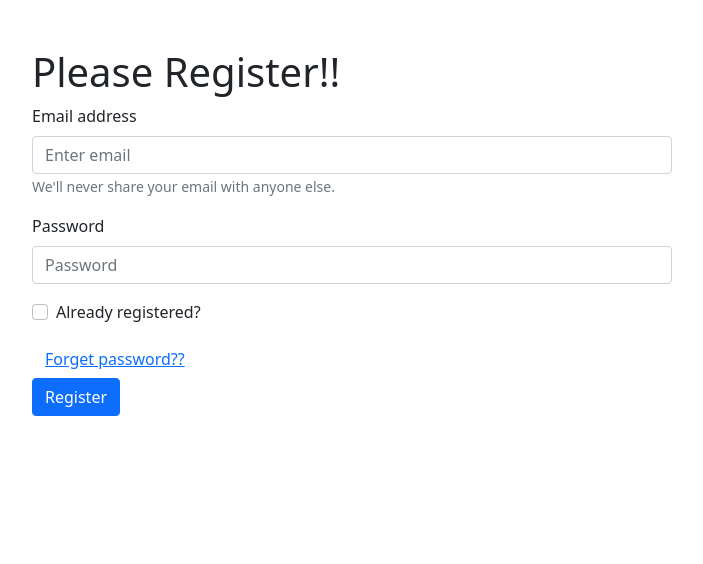
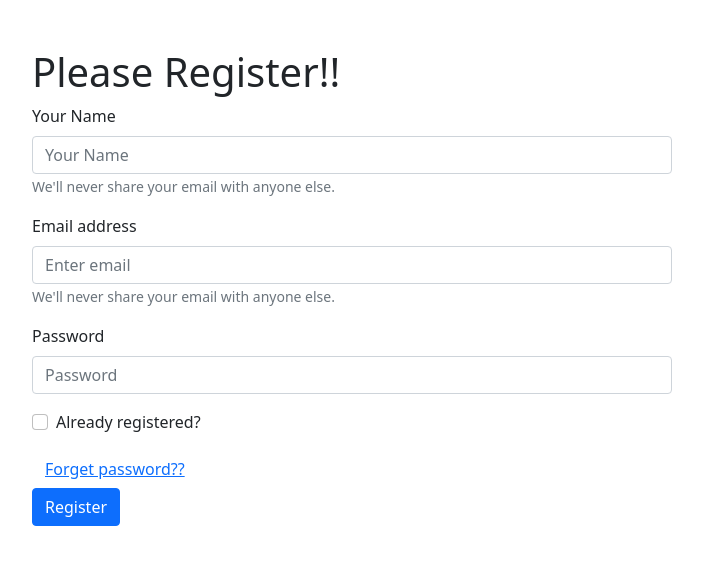
Before and after one commit to nurulamin092/simple-form-register-auth, a React (Create React App) app: page / in a window 1280 px wide. Shown: the top 564 px of the page, without its empty margins (288-991 px from the left). Built offline with nearby package versions, Linux system fonts and the light colour scheme.

Commit message:
update profile

```diff
--- a/src/App.js
+++ b/src/App.js
@@ -2,16 +2,21 @@ import './App.css';
 import 'bootstrap/dist/css/bootstrap.min.css';
 import { Button, Form } from 'react-bootstrap';
 import { useState } from 'react';
-import { getAuth, createUserWithEmailAndPassword, sendEmailVerification, sendPasswordResetEmail, signInWithEmailAndPassword } from "firebase/auth";
+import { getAuth, createUserWithEmailAndPassword, sendEmailVerification, sendPasswordResetEmail, signInWithEmailAndPassword, updateProfile } from "firebase/auth";
 import app from './firebase.init';
 
 const auth = getAuth(app);
 
 function App() {
   const [validated, setValidated] = useState(false);
+  const [name, setName] = useState('')
   const [email, setEmail] = useState('');
   const [password, setPassword] = useState('');
   const [registered, setRegistered] = useState(false)
+  const [error, setError] = useState('')
+  const handleNameBluer = (event) => {
+    setName(event.target.value);
+  }
   const handleEmailBluer = (event) => {
     setEmail(event.target.value);
   }
@@ -63,6 +68,7 @@ function App() {
           const user = result.user;
           console.log(user);
           emailVerification();
+          handleUpdateProfile();
         })
         .catch((error) => {
           const errorMessage = error.message;
@@ -70,11 +76,27 @@ function App() {
         })
     }
   }
+  const handleUpdateProfile = () => {
+    updateProfile(auth.currentUser, {
+      displayName: name
+    }).then(() => {
+      console.log('update profile');
+    }).catch((error) => {
+      console.log(error);
+    })
+  }
   return (
     <div>
       <div className='registered w-50 mx-auto my-5'>
         <Form validated={validated} onSubmit={handleRegisterForm}>
           <h1>Please {registered ? 'Login' : 'Register'}!!</h1>
+          {!registered && <Form.Group className="mb-3" controlId="formBasicEmail">
+            <Form.Label>Your Name</Form.Label>
+            <Form.Control onBlur={handleNameBluer} type="text" placeholder="Your Name" required />
+            <Form.Text className="text-muted">
+              We'll never share your email with anyone else.
+            </Form.Text>
+          </Form.Group>}
           <Form.Group className="mb-3" controlId="formBasicEmail">
             <Form.Label>Email address</Form.Label>
             <Form.Control onBlur={handleEmailBluer} type="email" placeholder="Enter email" required />
```
